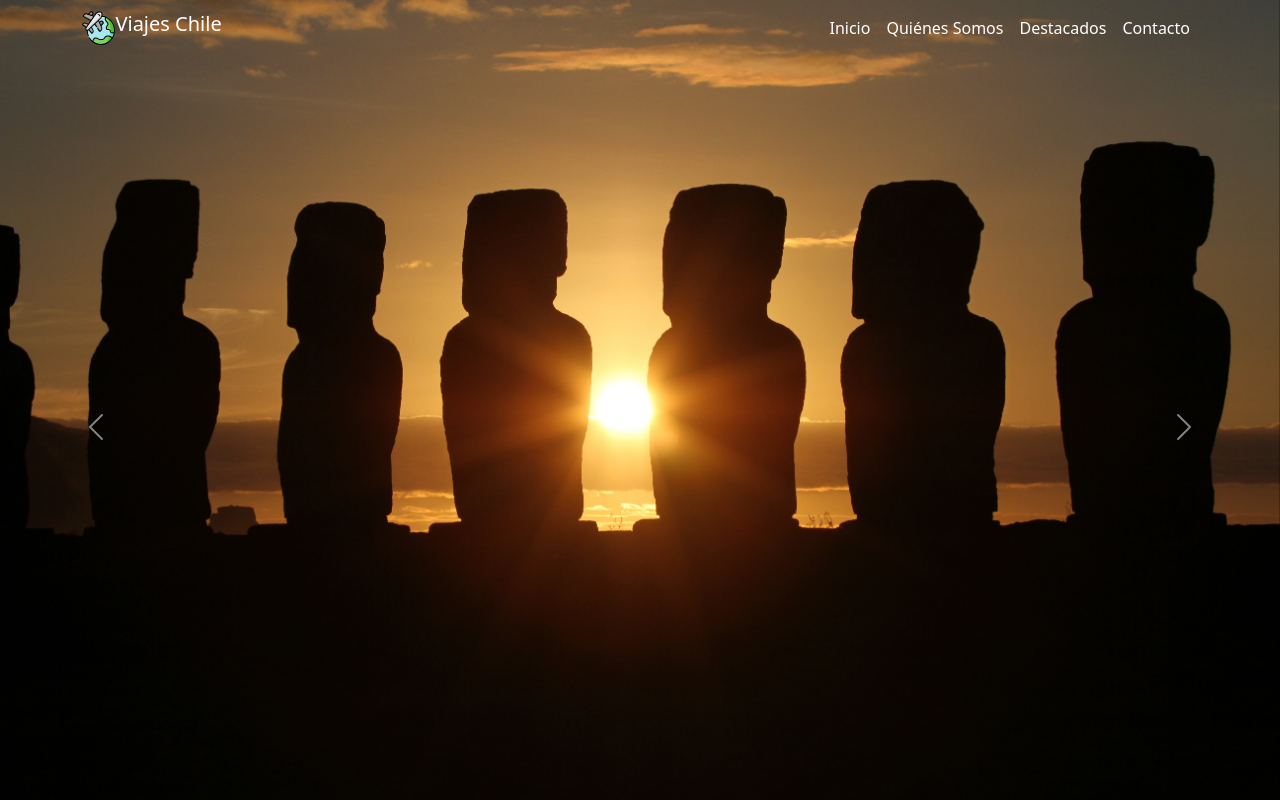
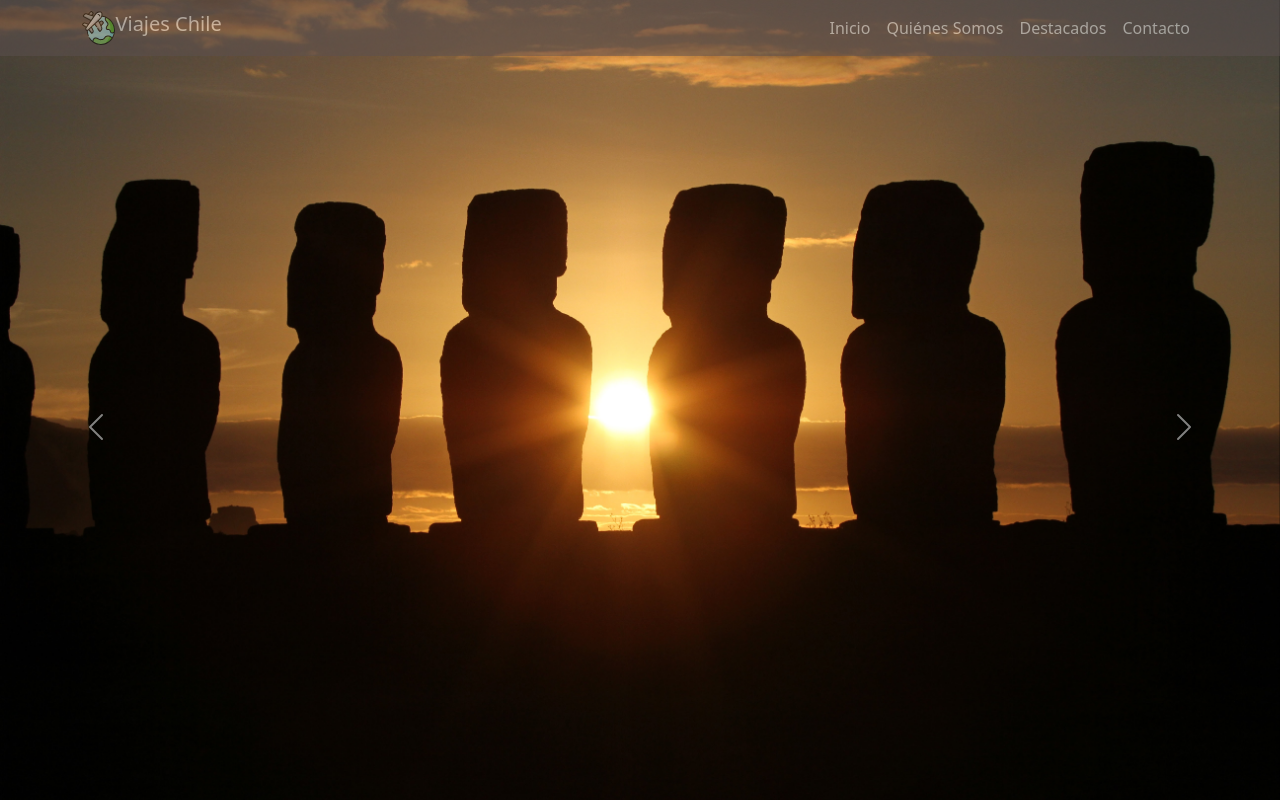
Before and after one commit to AlvaroFernandezQ/Viajeschile, a plain HTML site: page index.html in a window 1280 px wide. Shown: the top 800 px of the page. Drawn offline with nearby package versions, Linux system fonts and the light colour scheme.

Commit message:
NavBar fijo

```diff
--- a/assets/css/style.css
+++ b/assets/css/style.css
@@ -61,13 +61,16 @@
     transition: all 0.3s ease-out ;
 
 
-
 }
 .scroll-top-btn:hover{
     text-decoration:none;
     color: rgb(0, 0, 0);
   }
-
+  .navbar{
+    position: fixed;
+    background-color: rgb(92, 80, 80);
+    opacity: 0.5;
+}
 
 
 
```
Also changed, not shown: index.html (+1 -0 lines).
